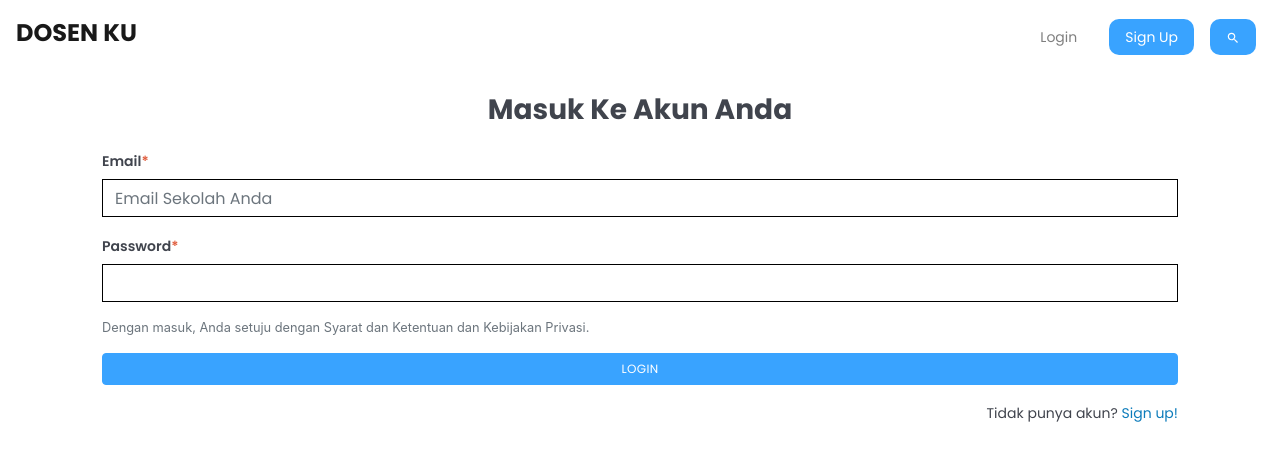
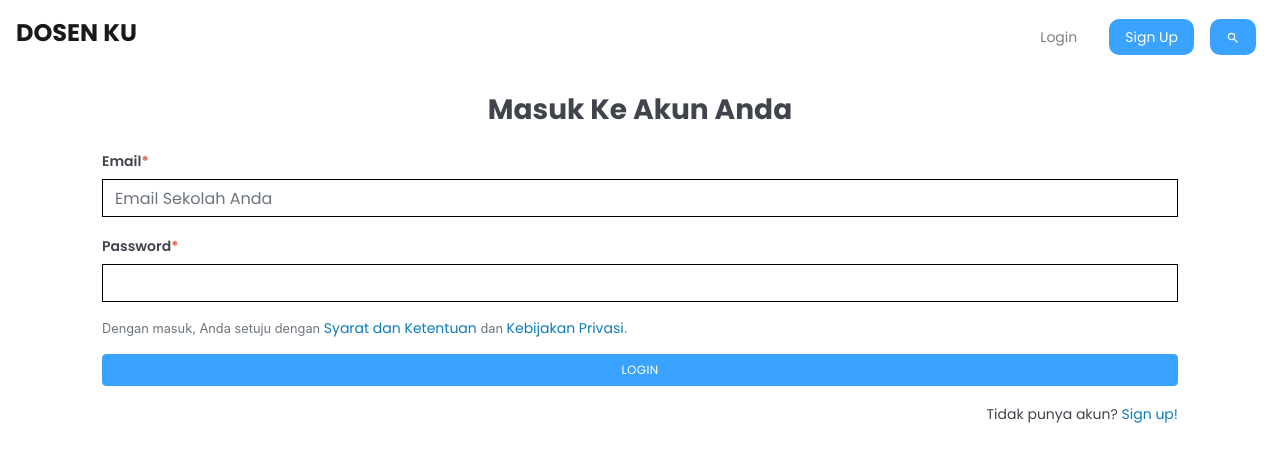
Before and after one commit to Harus-Bisa/frontendv2, a React (Create React App) app in the folder hb-v2/: page /login in a window 1280 px wide. Shown: the top 462 px of the page. Built offline with nearby package versions, Linux system fonts and the light colour scheme.

Commit message:
adding links

```diff
--- a/hb-v2/src/components/Form/LoginForm.js
+++ b/hb-v2/src/components/Form/LoginForm.js
@@ -50,7 +50,7 @@ function LoginForm(props){
                     <Input type="password" id="password" value={password} onChange={(event) => setPassword(event.target.value)} required/>
                 </FormGroup>
                 <FormGroup>
-                    <FormText>Dengan masuk, Anda setuju dengan Syarat dan Ketentuan dan Kebijakan Privasi.</FormText>
+                    <FormText>Dengan masuk, Anda setuju dengan <a href="/">Syarat dan Ketentuan</a> dan <a href="/">Kebijakan Privasi</a>.</FormText>
                 </FormGroup>
                 <FormGroup>
                     <Button type="submit" className="contrast-button" fullWidth>Login</Button>
```
